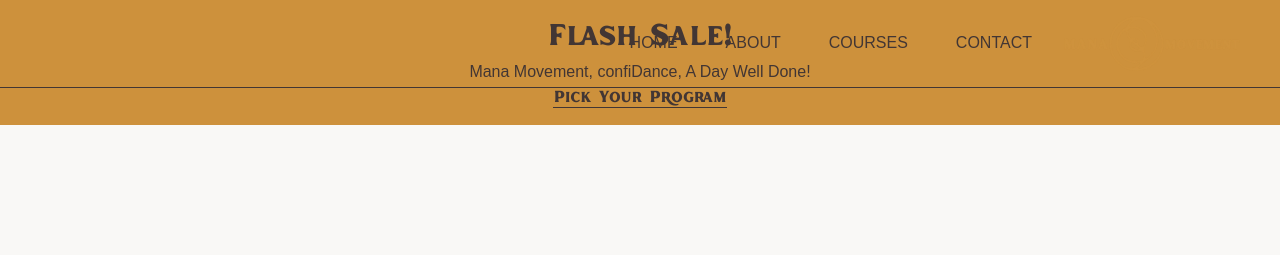
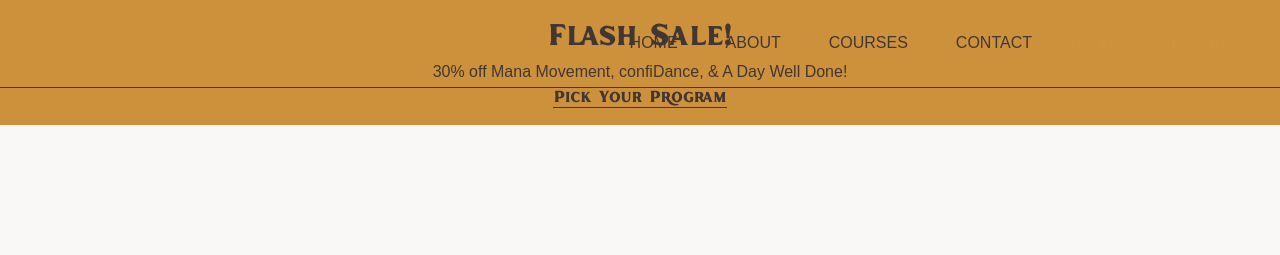
Before and after one commit to brittwoodard/mana-movement, a Jekyll site: the page built from thankyou-contact.html, in a window 1280 px wide. Shown: the top 255 px of the page. Built offline with Jekyll 4.4.1, drawn with Linux system fonts in a browser that asks for light colours; nearby versions of some CDN libraries; some web fonts are replaced.

Commit message:
added 30% to banner

```diff
--- a/_includes/banner-promo-alt.html
+++ b/_includes/banner-promo-alt.html
@@ -1,7 +1,7 @@
 <section class="bg-accent text-dark text-center py-4 px-8">
     <div>
         <p class="heading-md mb-0">Flash Sale!</p>
-        <p class="mb-0 mt-2">Mana Movement, confiDance, A Day Well Done!</p>
-        <a href="/courses.html" class="font-serif mb-2 border-b border-dark">Pick Your Program</a>
+        <p class="mb-0 mt-2">30% off Mana Movement, confiDance, & A Day Well Done!</p>
+        <a href="/courses.html" class="font-serif my-2 border-b border-dark">Pick Your Program</a>
     </div>
 </section>
--- a/assets/css/style.css
+++ b/assets/css/style.css
@@ -1036,6 +1036,10 @@ video {
   margin-top: 5rem;
   margin-bottom: 5rem;
 }
+.my-2 {
+  margin-top: 0.5rem;
+  margin-bottom: 0.5rem;
+}
 .mb-0 {
   margin-bottom: 0px;
 }
@@ -1659,19 +1663,9 @@ video {
   background-color: rgb(205 145 60 / 0.7);
 }
 
-.hover\:bg-white:hover {
-  --tw-bg-opacity: 1;
-  background-color: rgb(255 255 255 / var(--tw-bg-opacity));
-}
-
 .hover\:bg-main:hover {
   --tw-bg-opacity: 1;
   background-color: rgb(213 170 170 / var(--tw-bg-opacity));
-}
-
-.hover\:bg-feature:hover {
-  --tw-bg-opacity: 1;
-  background-color: rgb(158 99 101 / var(--tw-bg-opacity));
 }
 
 .hover\:text-accent:hover {
@@ -1824,6 +1818,9 @@ video {
   .md\:bottom-\[61\%\] {
     bottom: 61%;
   }
+  .md\:bottom-\[8rem\] {
+    bottom: 8rem;
+  }
   .md\:left-24 {
     left: 6rem;
   }
@@ -1853,9 +1850,6 @@ video {
   }
   .md\:top-0 {
     top: 0px;
-  }
-  .md\:bottom-\[8rem\] {
-    bottom: 8rem;
   }
   .md\:mx-8 {
     margin-left: 2rem;
@@ -1972,6 +1966,9 @@ video {
   .lg\:bottom-\[8\.5rem\] {
     bottom: 8.5rem;
   }
+  .lg\:bottom-\[8rem\] {
+    bottom: 8rem;
+  }
   .lg\:bottom-\[9rem\] {
     bottom: 9rem;
   }
@@ -1989,9 +1986,6 @@ video {
   }
   .lg\:right-\[3rem\] {
     right: 3rem;
-  }
-  .lg\:bottom-\[8rem\] {
-    bottom: 8rem;
   }
   .lg\:order-first {
     order: -9999;
```
